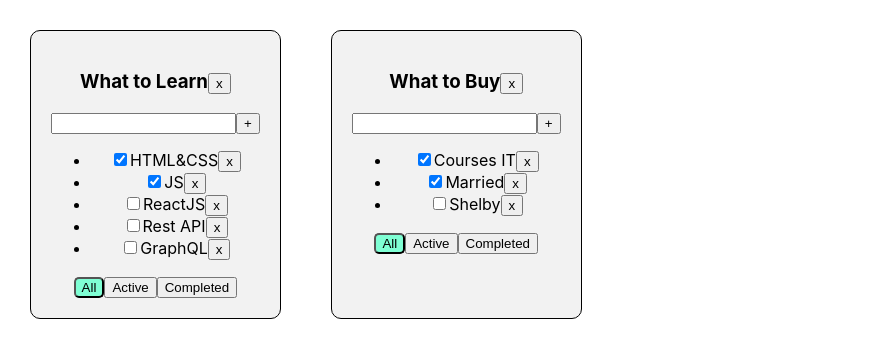
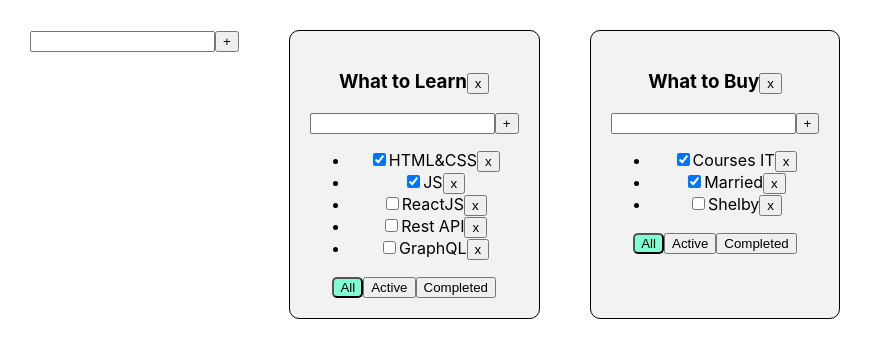
Before and after one commit to khadjaa/1-todolist, a React (Create React App) app: page / in a window 1280 px wide. Shown: the top 358 px of the page, without its empty margins (0-873 px from the left). Built offline with nearby package versions, Linux system fonts and the light colour scheme.

Commit message:
added component AddItemForm

```diff
--- /dev/null
+++ b/src/AddItemForm.tsx
@@ -0,0 +1,41 @@
+import React, {ChangeEvent, KeyboardEvent, useState} from 'react';
+
+export type AddItemFormPropsType = {
+    addItem: (newTitle: string) => void
+}
+
+const AddItemForm = (props: AddItemFormPropsType) => {
+
+    const [title, setTitle] = useState('')
+
+    const onChangeTitleHandler = (e: ChangeEvent<HTMLInputElement>) => {
+        setTitle(e.currentTarget.value)
+    }
+
+    const onClickAddTaskHandler = () => {
+        if (title.trim() !== '') {
+            props.addItem(title)
+            setTitle('')
+        }
+    }
+
+    const onKeyDownAddTaskHandler = (e: KeyboardEvent<HTMLInputElement>) => {
+        if(title.trim() !== '') {
+            if (e.key === 'Enter') {
+                props.addItem(title)
+                setTitle('')
+            }
+        }
+    }
+
+    return (
+        <div>
+            <input value={title}
+                   onChange={onChangeTitleHandler}
+                   onKeyDown={onKeyDownAddTaskHandler}/>
+            <button onClick={onClickAddTaskHandler}>+</button>
+        </div>
+    );
+};
+
+export default AddItemForm;
--- a/src/App.tsx
+++ b/src/App.tsx
@@ -2,6 +2,7 @@ import React, {useState} from 'react';
 import './App.css';
 import {Todolist} from "./Todolist";
 import {v1} from "uuid";
+import AddItemForm from "./AddItemForm";
 
 export type FilterValuesType = 'all' | 'active' | 'completed'
 
@@ -54,8 +55,17 @@ function App() {
         console.log(tasks)
     }
 
+    const addTodoList = (titleTodoList: string)=> {
+        const newTodoList = {
+             id: v1(), title: titleTodoList, filter: 'all'
+        }
+        setTodoList([newTodoList, ...todoLists])
+        setTasks({...tasks, [newTodoList.id]: []})
+    }
+
     return (
         <div className="App">
+            <AddItemForm addItem={addTodoList}/>
             {todoLists.map(el => {
 
                 let tasksForTodolist = tasks[el.id]
--- a/src/Todolist.tsx
+++ b/src/Todolist.tsx
@@ -1,6 +1,7 @@
-import {FilterValuesType} from "./App";
+import App, {FilterValuesType} from "./App";
 import './App.css'
 import {ChangeEvent, KeyboardEvent, useState} from "react";
+import AddItemForm from "./AddItemForm";
 
 type PropsType = {
     todoListId: string
@@ -21,24 +22,7 @@ type TaskType = {
 
 export const Todolist = (props: PropsType) => {
 
-    const [title, setTitle] = useState('')
     const [filterValue, setFilterValue] = useState('all')
-
-    const onChangeTitleHandler = (e: ChangeEvent<HTMLInputElement>) => {
-        setTitle(e.currentTarget.value)
-    }
-
-    const onClickAddTaskHandler = () => {
-        props.addTask(props.todoListId, title)
-        setTitle('')
-    }
-
-    const onKeyDownAddTaskHandler = (e: KeyboardEvent<HTMLInputElement>) => {
-        if (e.key === 'Enter') {
-            props.addTask(props.todoListId, title)
-            setTitle('')
-        }
-    }
 
     const onClickRemoveTaskHandler = (el: string) => {
         props.removeTask(props.todoListId, el)
@@ -55,6 +39,10 @@ export const Todolist = (props: PropsType) => {
 
     const removeTodoListHandler = () => {
         props.removeTodoList(props.todoListId)
+    }
+
+    const addTask = (title: string) => {
+        props.addTask(props.todoListId, title)
     }
 
     const mappedTodolist = props.tasks.map((el) => {
@@ -75,10 +63,7 @@ export const Todolist = (props: PropsType) => {
             <h3>{props.title}
                 <button onClick={removeTodoListHandler}>x</button>
             </h3>
-            <div>
-                <input value={title} onChange={onChangeTitleHandler} onKeyDown={onKeyDownAddTaskHandler}/>
-                <button onClick={onClickAddTaskHandler}>+</button>
-            </div>
+                <AddItemForm addItem={addTask}/>
             <ul>
                 {mappedTodolist}
             </ul>
```
